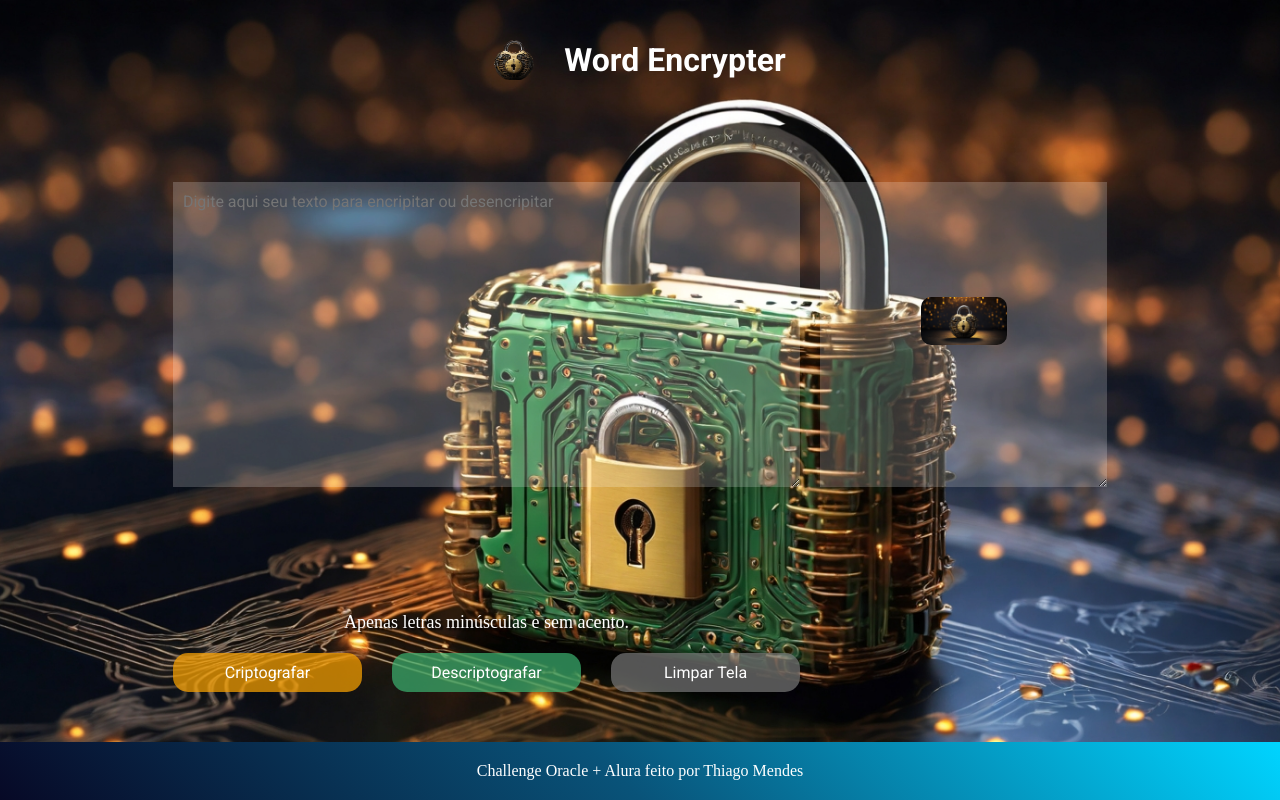
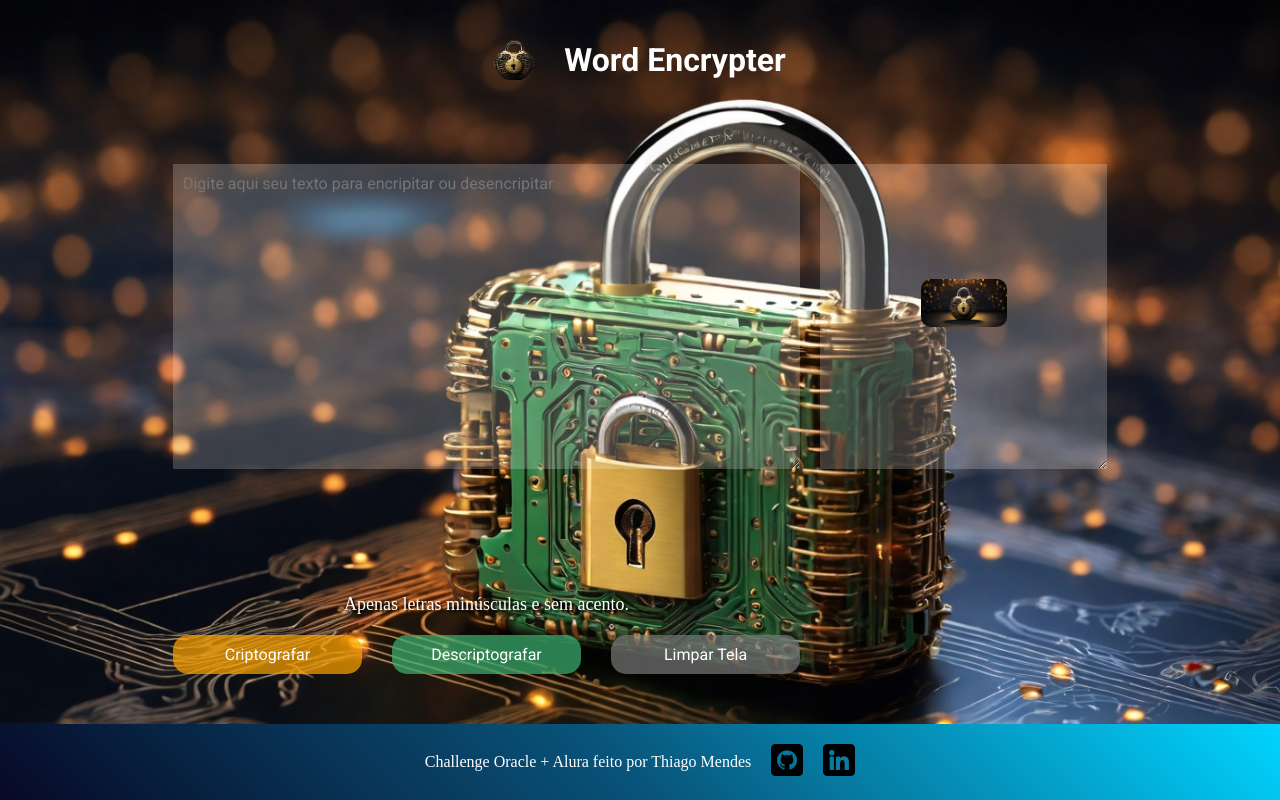
Before and after one commit to thiagotmdev/Challenge-Criptografia-Oracle-Alura, a plain HTML site: page index.html in a window 1280 px wide. Drawn offline with Linux system fonts and the light colour scheme.

Commit message:
Inserido as redes sociais no footer

```diff
--- a/assets/css/style.css
+++ b/assets/css/style.css
@@ -203,9 +203,15 @@ footer {
     width: 100vw;
     align-items: center;
     padding: 20px;
+    gap: 20px;
     color: var(--cor-primaria);
     background: rgb(7, 9, 38);
     background: linear-gradient(45deg, rgba(7, 9, 38, 1) 0%, rgba(9, 83, 121, 1) 48%, rgba(0, 212, 255, 1) 100%);
+}
+
+footer img{
+    width: 32px;
+    height: 32px;
 }
 
 @media (max-width: 1600px) {
--- a/index.html
+++ b/index.html
@@ -35,7 +35,10 @@
             </div>
         </section>
     </main>
-    <footer>Challenge Oracle + Alura feito por Thiago Mendes</footer>
+    <footer>Challenge Oracle + Alura feito por Thiago Mendes
+        <a href="https://github.com/thiagotmdev" target="_blank"><img src="./assets/icones/github.png" alt="" srcset=""></a>
+        <a href="https://www.linkedin.com/in/thiago-mendes-43534010b/" target="_blank"><img src="./assets/icones/linkedin.png" alt="" srcset=""></a>
+    </footer>
 </body>
 
 <script src="./assets/js/script.js"></script>
```
Also changed, not shown: assets/icones/github.png (added), assets/icones/linkedin.png (added).
